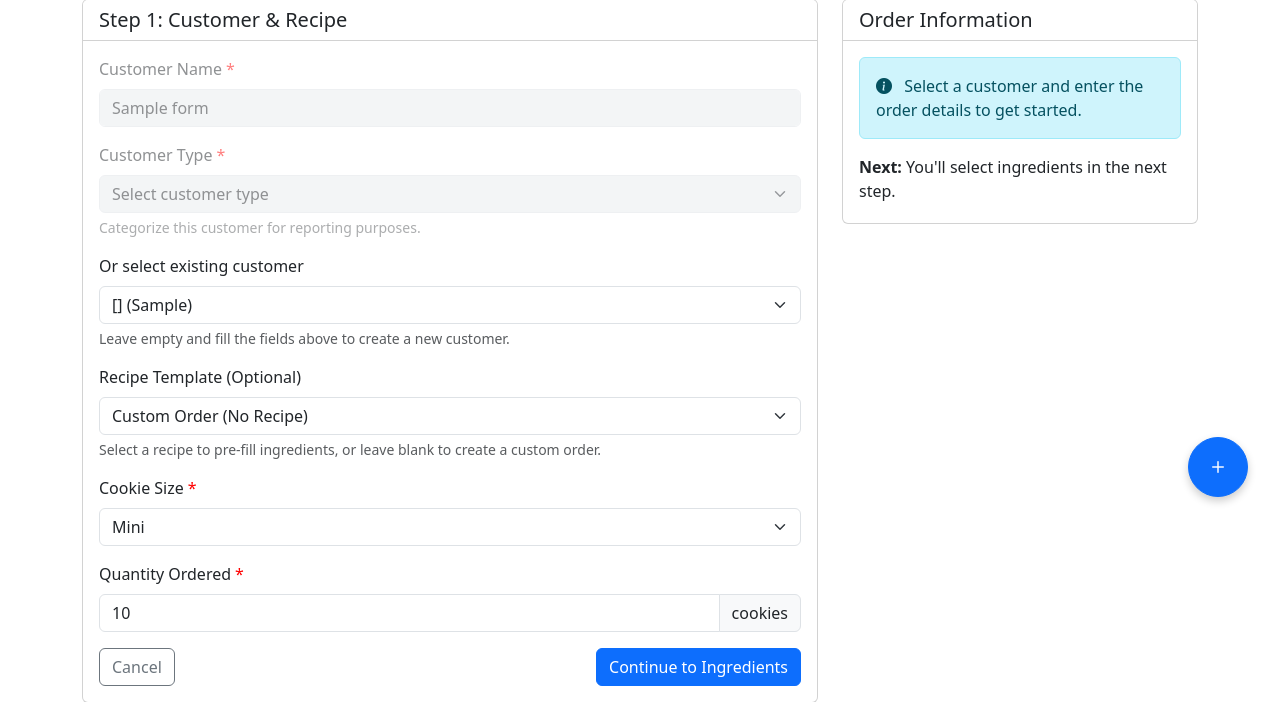
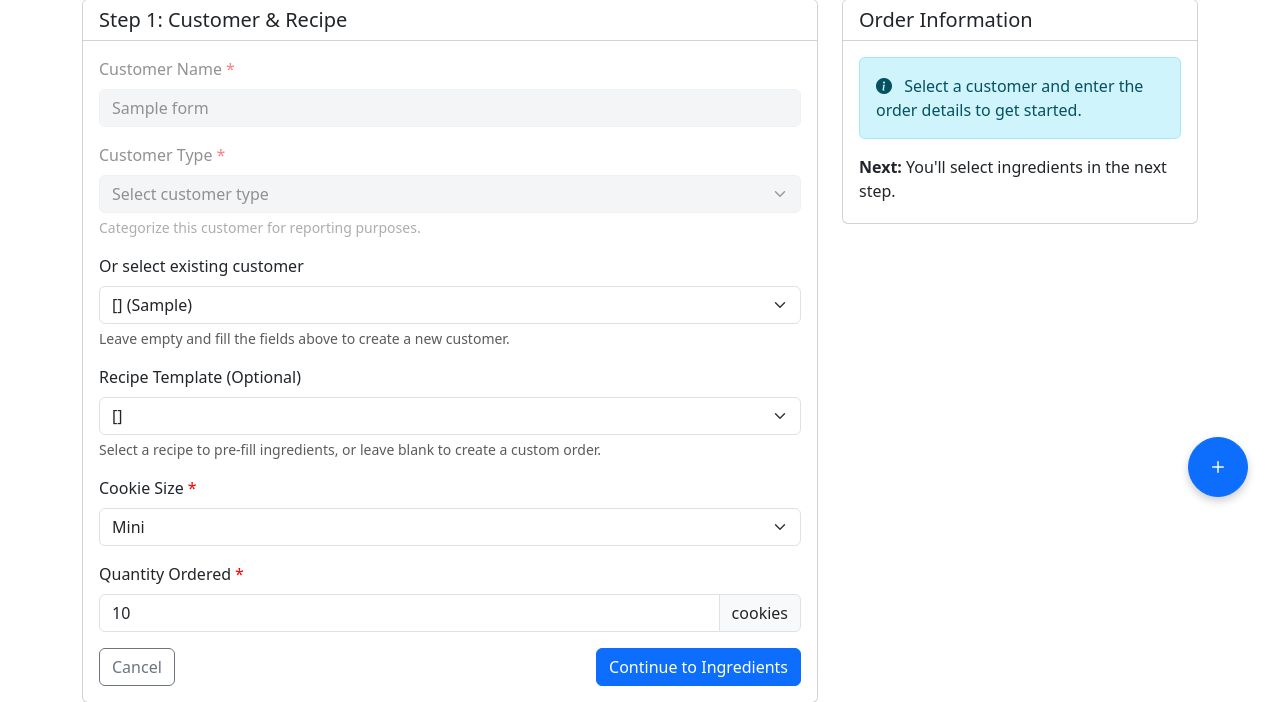
Before and after one commit to mukhma0c/cookies_manager, a Flask app: template templates/orders/wizard_step1.html in a window 1280 px wide. Shown: the part 271-973 px from the top of the page. Run offline with Flask 3, Linux system fonts and the light colour scheme; the template is opened without the code that fills it: most values are stand-ins (such as "Sample title", 1, 10 or a date in 2020); some libraries are stand-ins or nearby versions.

Commit message:
fix: preserve recipe template selection when navigating wizard steps

```diff
--- a/templates/orders/wizard_step1.html
+++ b/templates/orders/wizard_step1.html
@@ -72,7 +72,7 @@
                         <select class="form-select" id="recipe_id" name="recipe_id">
                             <option value="">Custom Order (No Recipe)</option>
                             {% for recipe in recipes %}
-                                <option value="{{ recipe.id }}" {% if preselected_recipe_id and preselected_recipe_id == recipe.id %}selected{% endif %}>{{ recipe.name }}</option>
+                                <option value="{{ recipe.id }}" {% if preselected_recipe_id and preselected_recipe_id == recipe.id or form_data.get('recipe_id') == recipe.id %}selected{% endif %}>{{ recipe.name }}</option>
                             {% endfor %}
                         </select>
                         <div class="form-text">Select a recipe to pre-fill ingredients, or leave blank to create a custom order.</div>
```
